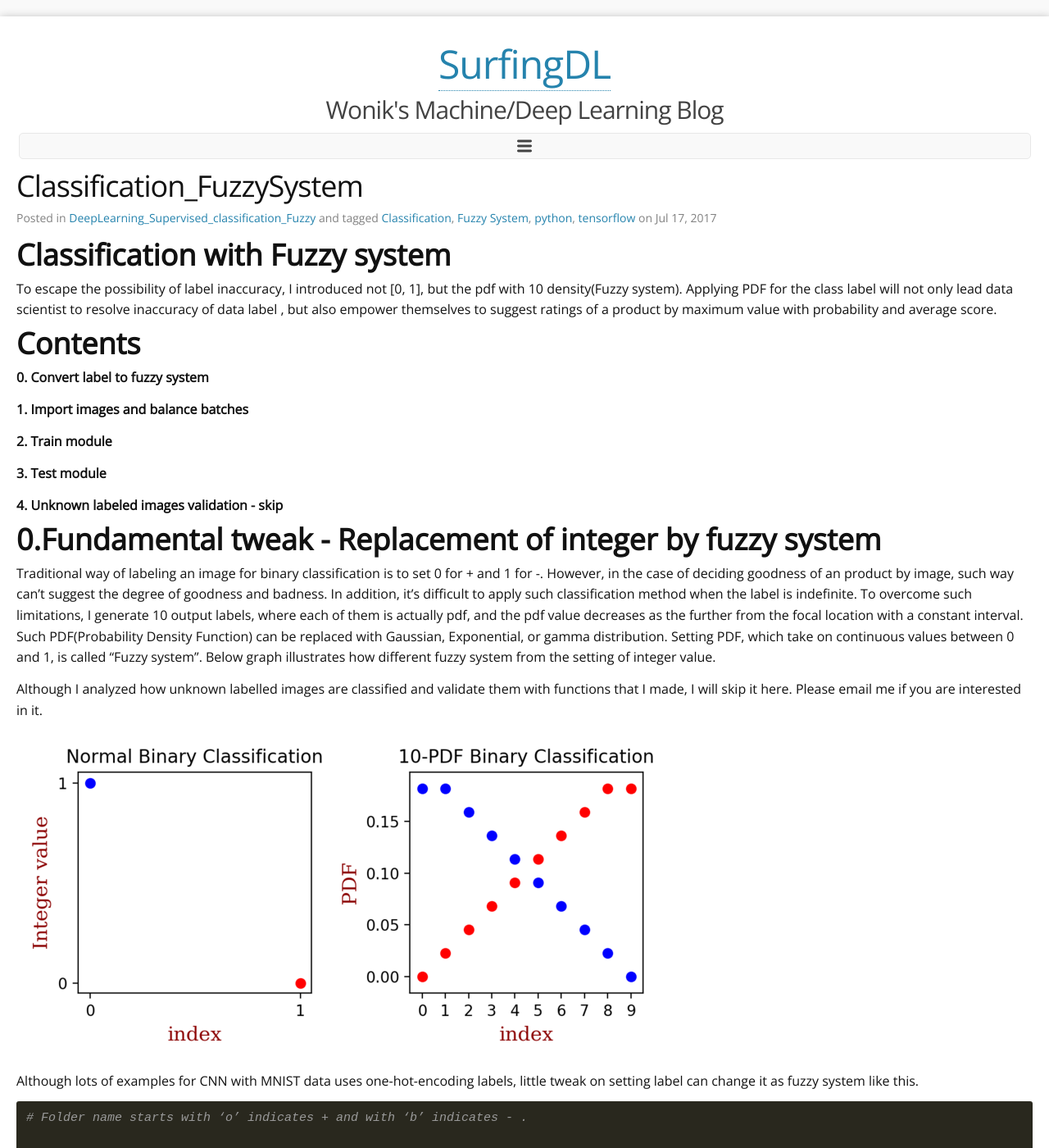
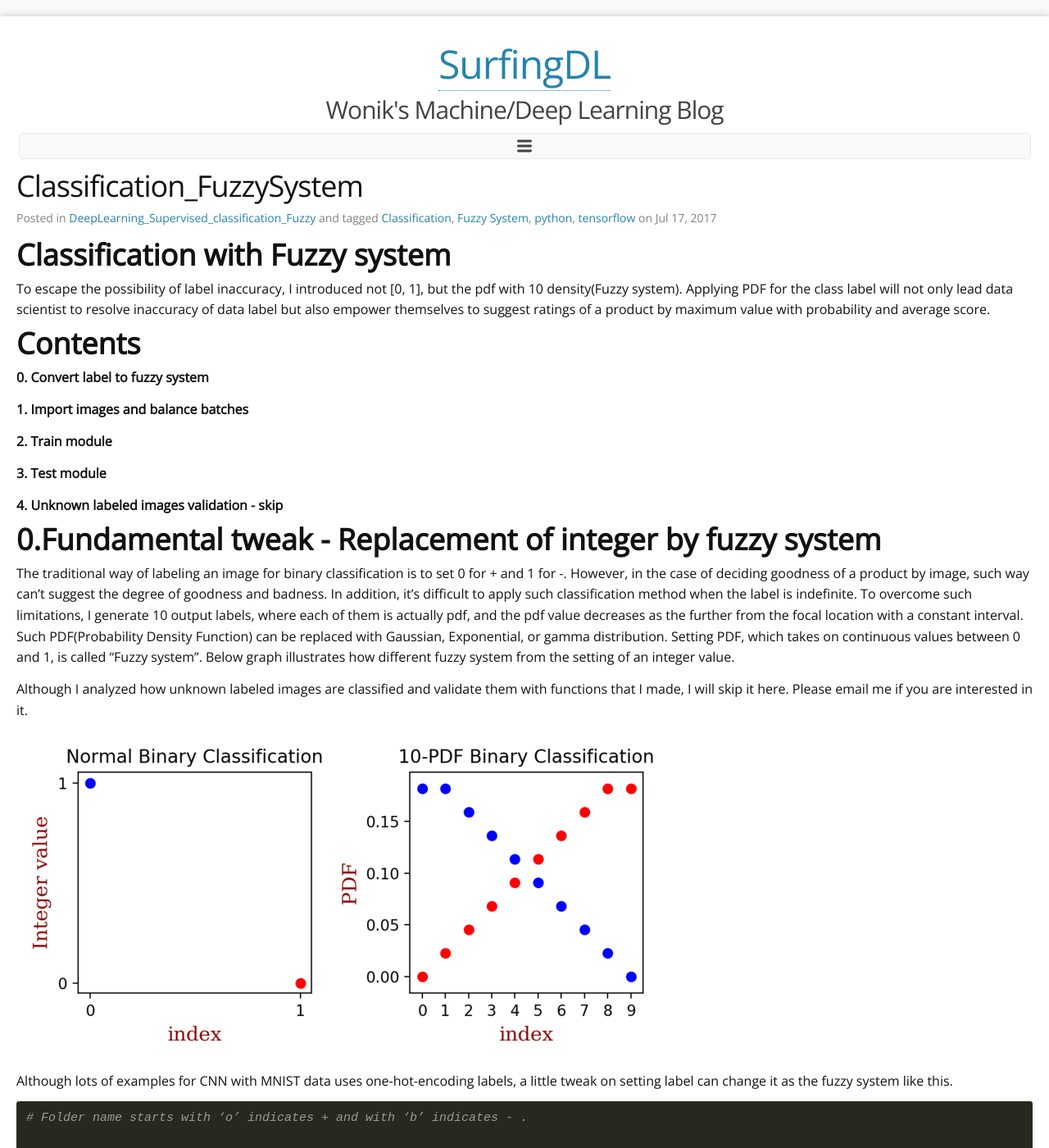
Before and after one commit to wonik/wonikjang.github.io, a Jekyll site: the page built from _posts/2017-07-17-classify_10pdf.md, in a window 1280 px wide and 1400 px high. Shown: the whole window at 82% size. Built offline with Jekyll 4.4.1, drawn with Linux system fonts in a browser that asks for light colours; nearby versions of some CDN libraries; comment, search, counter and statistics services are not loaded; some of the changed text lies outside the part shown.

Commit message:
Update 2017-07-17-classify_10pdf.md

```diff
--- a/_posts/2017-07-17-classify_10pdf.md
+++ b/_posts/2017-07-17-classify_10pdf.md
@@ -13,7 +13,8 @@
 
 # **Classification with Fuzzy system**
 
-To escape the possibility of label inaccuracy, I introduced not [0, 1], but the pdf with 10 density(Fuzzy system). Applying PDF for the class label will not only lead data scientist to resolve inaccuracy of data label , but also empower themselves to suggest ratings of a product by maximum value with probability and average score.
+To escape the possibility of label inaccuracy, I introduced not [0, 1], but the pdf with 10 density(Fuzzy system). Applying PDF for the class label will not only lead data scientist to resolve inaccuracy of data label but also empower themselves to suggest ratings of a product by maximum value with probability and average score.
+
 
 # **Contents**
 
@@ -29,13 +30,13 @@
 
 # **0.Fundamental tweak - Replacement of integer by fuzzy system**
 
-Traditional way of labeling an image for binary classification is to set 0 for + and 1 for -. However, in the case of deciding goodness of an product by image, such way can't suggest the degree of goodness and badness. In addition, it's difficult to apply such classification method when the label is indefinite. To overcome such limitations, I generate 10 output labels, where each of them is actually pdf, and the pdf value decreases as the further from the focal location with a constant interval. Such PDF(Probability Density Function) can be replaced with Gaussian, Exponential, or gamma distribution. Setting PDF, which take on continuous values between 0 and 1, is called “Fuzzy system”. Below graph illustrates how different fuzzy system from the setting of integer value.
+The traditional way of labeling an image for binary classification is to set 0 for + and 1 for -. However, in the case of deciding goodness of a product by image, such way can't suggest the degree of goodness and badness. In addition, it's difficult to apply such classification method when the label is indefinite. To overcome such limitations, I generate 10 output labels, where each of them is actually pdf, and the pdf value decreases as the further from the focal location with a constant interval. Such PDF(Probability Density Function) can be replaced with Gaussian, Exponential, or gamma distribution. Setting PDF, which takes on continuous values between 0 and 1, is called “Fuzzy system”. Below graph illustrates how different fuzzy system from the setting of an integer value.
 
-Although I analyzed how unknown labelled images are classified and validate them with functions that I made, I will skip it here. Please email me if you are interested in it.
+Although I analyzed how unknown labeled images are classified and validate them with functions that I made, I will skip it here. Please email me if you are interested in it.
 
 ![classify10pdf](/result_images/classify_10pdf_resized.png  "classify10pdf")
 
-Although lots of examples for CNN with MNIST data uses one-hot-encoding labels, little tweak on setting label can change it as fuzzy system like this.
+Although lots of examples for CNN with MNIST data uses one-hot-encoding labels, a little tweak on setting label can change it as the fuzzy system like this.
 
 {% highlight ruby %}
 
@@ -54,7 +55,7 @@
 
 # **1.2 Convert images**
 
-In terms of generating images from batch, I first resize images according to the normal ratio of original images(width/height) and interpolate them using nearest resample method, which can keep the information of images. Using like “PIL.Image.ANTIALIAS”, which is widely applicable in Photoshop, will smooth images and result in losing information of images. To implement this module, save the below script as makebatch.py .
+In terms of generating images from the batch, I first resize images according to the normal ratio of original images(width/height) and interpolate them using nearest resample method, which can keep the information of images. Using like “PIL.Image.ANTIALIAS”, which is widely applicable in Photoshop, will smooth images and result in losing information of images. To implement this module, save the below script as makebatch.py.
 
 {% highlight ruby %}
 
@@ -170,7 +171,7 @@
 
 
 # **2. Train module**
-After importing a batch, the CNN model is a convolution set (32C16 + MP2) with MLP2. The 32C16 indicates 32 neurons  and the size of each neuron is 16 by 16. MP2 is for max pooling  with stride 2. Finally MLP2(Multi-Layer Perceptron) is for fully connected layer with 2 hidden layer.
+After importing a batch, the CNN model is a convolution set (32C16 + MP2) with MLP2. The 32C16 indicates 32 neurons and the size of each neuron is 16 by 16. MP2 is for max pooling with stride 2. Finally, MLP2(Multi-Layer Perceptron) is for the fully connected layer with 2 hidden layers.
 
 
 {% highlight ruby %}
@@ -284,7 +285,7 @@
 {% endhighlight %}
 
 # **3.Test module**
-The goal of this procedure is to save a table of [image, label(0 or 1), prediction(0 ~ 9)(index of the maximum value among outputs) , probability of the maximum output value , weighted average of probabilities. Displaying the label, prediction, probability on prediction, and weighted average of probabilities can tell us not not just 2 classes, but implied probabilities and the ratings of 10 classes.
+The goal of this procedure is to save a table of [image, label(0 or 1), prediction(0 ~ 9)(index of the maximum value among outputs), the probability of the maximum output value, weighted average of probabilities. Displaying the label, prediction, probability on prediction, and weighted average of probabilities can tell us not just 2 classes but implied probabilities and the ratings of 10 classes.
 
 {% highlight ruby %}
 
```
